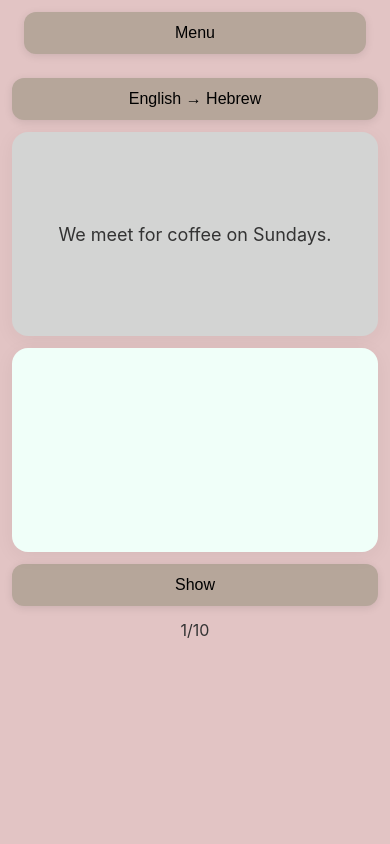
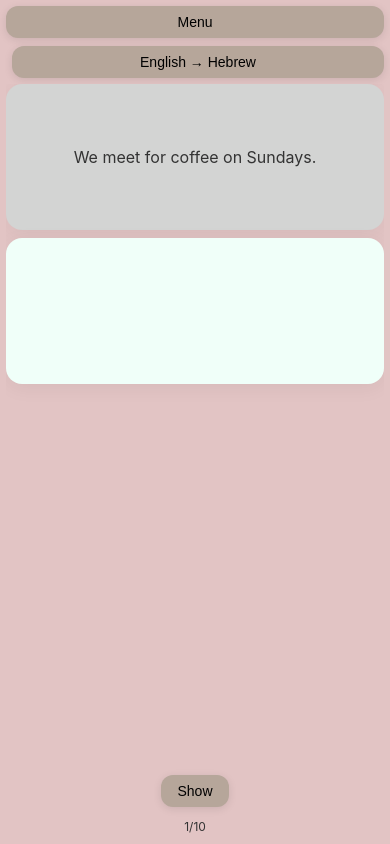
Before and after one commit to udoexperiments/hebrew, a plain HTML site: page index.html in a window 390 px wide. Drawn offline with Linux system fonts and the light colour scheme; no server answers; a web font is replaced by a local one.

Commit message:
tight layout

```diff
--- a/script.js
+++ b/script.js
@@ -1,4 +1,4 @@
-const FADE_DURATION = 300
+const FADE_DURATION = 100
 // Update audio paths to use the three specific files
 const AUDIO_PATHS = {
   correct: "resources/audio/correct.wav",
@@ -596,6 +596,7 @@ const handleMistake = () => {
   updateUI()
 }
 
+// Add this function to ensure card colors are updated when the UI is updated
 const updateUI = () => {
   if (state.filteredData.length === 0) return
 
@@ -607,6 +608,18 @@ const updateUI = () => {
 
   fadeOut(englishText)
   fadeOut(hebrewContent)
+
+  // Ensure card colors are correct for the current theme
+  const englishCard = document.getElementById("english-section")
+  const hebrewCard = document.getElementById("hebrew-section")
+
+  if (state.colorTheme === "thompson") {
+    if (englishCard) englishCard.style.backgroundColor = "#F2E8DC"
+    if (hebrewCard) hebrewCard.style.backgroundColor = "#E8F4D9"
+  } else {
+    if (englishCard) englishCard.style.backgroundColor = "#D3D4D3"
+    if (hebrewCard) hebrewCard.style.backgroundColor = "#F0FFF9"
+  }
 
   setTimeout(() => {
     if (state.isEnglishToHebrew) {
@@ -663,37 +676,67 @@ const updateColorTheme = (themeName) => {
     root.style.setProperty(`--color-${key}`, value)
   })
 
+  // Get direct references to the card elements
+  const englishCard = document.getElementById("english-section")
+  const hebrewCard = document.getElementById("hebrew-section")
+
   // Add special handling for card colors in Thompson theme
   if (themeName === "thompson") {
-    document.documentElement.style.setProperty("--english-card-color", "#F2E8DC") // Light beige for English card
-    document.documentElement.style.setProperty("--hebrew-card-color", "#E8F4D9") // Light green for Hebrew card
+    // Set CSS variables
+    root.style.setProperty("--english-card-color", "#F2E8DC") // Light beige for English card
+    root.style.setProperty("--hebrew-card-color", "#E8F4D9") // Light green for Hebrew card
+
+    // Apply styles directly to the elements
+    if (englishCard) {
+      englishCard.style.backgroundColor = "#F2E8DC"
+      englishCard.setAttribute("data-theme", "thompson")
+    }
+    if (hebrewCard) {
+      hebrewCard.style.backgroundColor = "#E8F4D9"
+      hebrewCard.setAttribute("data-theme", "thompson")
+    }
+
     document.body.classList.add("thompson-theme")
     // Directly set the background color of the body
     document.body.style.backgroundColor = theme.colors.background
+  } else {
+    // Set CSS variables back to default
+    root.style.setProperty("--english-card-color", "#D3D4D3") // Default light gray
+    root.style.setProperty("--hebrew-card-color", "#F0FFF9") // Default light mint
 
-    // Directly set card colors
-    const englishCard = document.getElementById("english-section")
-    const hebrewCard = document.getElementById("hebrew-section")
-    if (englishCard) englishCard.style.backgroundColor = "#F2E8DC"
-    if (hebrewCard) hebrewCard.style.backgroundColor = "#E8F4D9"
-  } else {
-    document.documentElement.style.setProperty("--english-card-color", "#D3D4D3") // Default light gray
-    document.documentElement.style.setProperty("--hebrew-card-color", "#F0FFF9") // Default light mint
+    // Apply styles directly to the elements
+    if (englishCard) {
+      englishCard.style.backgroundColor = "#D3D4D3"
+      englishCard.removeAttribute("data-theme")
+    }
+    if (hebrewCard) {
+      hebrewCard.style.backgroundColor = "#F0FFF9"
+      hebrewCard.removeAttribute("data-theme")
+    }
+
     document.body.classList.remove("thompson-theme")
     // Reset to default background color
     document.body.style.backgroundColor = "#e2c4c4"
+  }
 
-    // Reset card colors
-    const englishCard = document.getElementById("english-section")
-    const hebrewCard = document.getElementById("hebrew-section")
-    if (englishCard) englishCard.style.backgroundColor = "#D3D4D3"
-    if (hebrewCard) hebrewCard.style.backgroundColor = "#F0FFF9"
-  }
+  console.log(`Theme updated to ${themeName}. Card colors should be updated.`)
 }
 
 document.addEventListener("DOMContentLoaded", async () => {
   // Initialize color theme
   updateColorTheme(state.colorTheme)
+
+  // Force card colors to be set immediately
+  const englishCard = document.getElementById("english-section")
+  const hebrewCard = document.getElementById("hebrew-section")
+
+  if (state.colorTheme === "thompson") {
+    if (englishCard) englishCard.style.backgroundColor = "#F2E8DC"
+    if (hebrewCard) hebrewCard.style.backgroundColor = "#E8F4D9"
+  } else {
+    if (englishCard) englishCard.style.backgroundColor = "#D3D4D3"
+    if (hebrewCard) hebrewCard.style.backgroundColor = "#F0FFF9"
+  }
 
   // Initialize audio system
   await initializeAudioSystem()
@@ -797,7 +840,7 @@ document.addEventListener("DOMContentLoaded", async () => {
     }
 
     /* Update media query for mobile */
-    @media (max-width: 767px) {
+    @media (max-width: 767px}) {
         .menu-control-container,
         .lesson-container,
         #menu-button {
--- a/styles.css
+++ b/styles.css
@@ -115,6 +115,7 @@ header {
   flex: 1;
   display: flex;
   flex-direction: column;
+  transition: background-color 0.3s ease;
 }
 
 #english-section,
@@ -128,11 +129,22 @@ header {
 }
 
 #english-section {
-  background-color: var(--english-card-color, #d3d4d3); /* Use variable with fallback */
+  background-color: var(--english-card-color, #d3d4d3) !important; /* Use variable with fallback and force override */
 }
 
 #hebrew-section {
-  background-color: var(--hebrew-card-color, #f0fff9); /* Use variable with fallback */
+  background-color: var(--hebrew-card-color, #f0fff9) !important; /* Use variable with fallback and force override */
+}
+
+/* Add more specific selectors for Thompson theme */
+.thompson-theme #english-section,
+#english-section[data-theme="thompson"] {
+  background-color: #f2e8dc !important;
+}
+
+.thompson-theme #hebrew-section,
+#hebrew-section[data-theme="thompson"] {
+  background-color: #e8f4d9 !important;
 }
 
 .content-area {
@@ -299,41 +311,99 @@ footer {
     padding: calc(var(--spacing-standard) / 2);
   }
   :root {
-    --spacing-standard: 12px;
-    --section-height: 180px;
+    --spacing-standard: 8px; /* Reduced from 12px to 8px for mobile */
+    --section-height: 140px; /* Reduced from 180px to 140px for mobile */
   }
 
   .control-group {
-    flex-direction: column;
+    flex-direction: row; /* Changed from column to row for more compact layout */
+    flex-wrap: wrap; /* Allow wrapping for small screens */
   }
 
   .glass-select,
   .direction-button,
   .action-button {
-    width: 100%;
+    width: auto; /* Changed from 100% to auto */
+    padding: 8px 12px; /* Smaller padding for buttons */
+    font-size: 14px; /* Smaller font size */
+    min-height: 36px; /* Minimum height for buttons */
   }
 
   .app-container {
-    padding: var(--spacing-standard);
+    padding: 8px; /* Reduced padding */
+    gap: 8px; /* Reduced gap */
   }
 
   .card-container {
-    gap: var(--spacing-standard);
+    gap: 8px; /* Reduced gap */
   }
 
   .language-card {
-    padding: var(--spacing-standard);
+    padding: 8px; /* Reduced padding */
   }
 
   .menu-grid {
-    padding: var(--spacing-standard);
-    gap: calc(var(--spacing-standard) / 2);
+    padding: 8px; /* Reduced padding */
+    gap: 8px; /* Reduced gap */
   }
 
   .menu-item {
     font-size: 12px;
-    padding: calc(var(--spacing-standard) / 2);
+    padding: 6px; /* Reduced padding */
     min-width: auto;
+    height: 32px; /* Reduced height */
+  }
+
+  /* Compact header layout */
+  header {
+    gap: 8px; /* Reduced gap */
+  }
+
+  /* Make the content area text smaller on mobile */
+  .content-area {
+    font-size: 16px; /* Smaller font size */
+    padding: 8px; /* Reduced padding */
+  }
+
+  /* Compact footer */
+  footer {
+    gap: 4px; /* Reduced gap */
+    margin-top: 4px; /* Add small margin */
+  }
+
+  #progress-display {
+    margin-top: 4px; /* Reduced margin */
+    font-size: 12px; /* Smaller font size */
+  }
+
+  /* Make the feedback buttons more compact */
+  .feedback-container {
+    gap: 8px; /* Reduced gap */
+  }
+
+  .feedback-button {
+    padding: 8px; /* Reduced padding */
+    font-size: 14px; /* Smaller font size */
+    min-height: 36px; /* Minimum height */
+  }
+
+  /* Compact form groups in Hebrew content */
+  .form-group {
+    margin-bottom: 6px; /* Reduced margin */
+    padding: 4px; /* Reduced padding */
+  }
+
+  /* Make the show button more compact */
+  #show-continue {
+    padding: 8px 16px; /* Reduced padding */
+    font-size: 14px; /* Smaller font size */
+  }
+
+  /* Ensure the app fits in viewport height */
+  .app-container {
+    min-height: calc(100vh - 16px); /* Account for body margins */
+    max-height: 100vh;
+    overflow-y: auto; /* Allow scrolling if needed */
   }
 }
 
@@ -360,3 +430,139 @@ footer {
 .thompson-theme #hebrew-section {
   background-color: #e8f4d9 !important;
 }
+
+/* Add a style to ensure the cards are visible during theme changes */
+.language-card {
+  background: white;
+  border-radius: 16px;
+  padding: var(--spacing-standard);
+  box-shadow: 0 4px 20px rgba(0, 0, 0, 0.05);
+  flex: 1;
+  display: flex;
+  flex-direction: column;
+  transition: background-color 0.3s ease;
+}
+
+/* Add Lines theme specific styles */
+.lines-theme {
+  color: #1b4b8f;
+}
+
+.lines-theme .menu-label,
+.lines-theme #progress-display {
+  color: #1b4b8f;
+}
+
+.lines-theme .menu-item,
+.lines-theme .direction-button,
+.lines-theme .action-button {
+  color: #ffffff;
+  border: 2px solid #1b4b8f;
+  background-color: #1b4b8f;
+}
+
+.lines-theme .glass-select {
+  background: #ffffff;
+  border: 2px solid #1b4b8f;
+  color: #1b4b8f;
+}
+
+.lines-theme .menu-control-container {
+  background: #ffffff;
+  border: 2px solid #1b4b8f;
+}
+
+.lines-theme .lesson-container {
+  background: #ffffff;
+  border: 2px solid #1b4b8f;
+}
+
+.lines-theme #english-section,
+.lines-theme #hebrew-section {
+  border: 2px solid #1b4b8f;
+  background-color: #ffffff !important;
+}
+
+.lines-theme .feedback-button.correct,
+.lines-theme .feedback-button.mistake {
+  background: #1b4b8f;
+  color: #ffffff;
+}
+
+.lines-theme .label {
+  color: #1b4b8f;
+}
+
+/* Additional mobile optimizations for compact layout */
+@media (max-width: 767px) {
+  /* Make the header more compact with side-by-side buttons */
+  .control-group {
+    display: flex;
+    flex-direction: row;
+    justify-content: space-between;
+    align-items: center;
+    gap: 6px;
+  }
+
+  /* Make buttons smaller and more compact */
+  .direction-button,
+  .action-button,
+  #menu-button,
+  #switch-direction {
+    padding: 6px 10px;
+    font-size: 14px;
+    min-height: 32px;
+    min-width: auto;
+  }
+
+  /* Optimize for small screens */
+  .app-container {
+    padding: 6px;
+    gap: 6px;
+  }
+
+  /* Make cards more compact */
+  #english-section,
+  #hebrew-section {
+    height: 130px;
+    min-height: 130px;
+    max-height: 130px;
+  }
+
+  /* Ensure the entire app fits in the viewport */
+  body,
+  html {
+    height: 100%;
+    overflow: hidden;
+  }
+
+  .app-container {
+    height: 100%;
+    display: flex;
+    flex-direction: column;
+  }
+
+  main {
+    flex: 1;
+    overflow: hidden;
+    display: flex;
+    flex-direction: column;
+  }
+
+  .card-container {
+    flex: 1;
+    overflow: hidden;
+  }
+
+  /* Compact footer */
+  footer {
+    padding-top: 4px;
+    padding-bottom: 4px;
+  }
+
+  /* Ensure the show button is visible */
+  #show-continue {
+    margin-top: 0;
+    margin-bottom: 0;
+  }
+}
```
Also changed, not shown: 1 other file.
